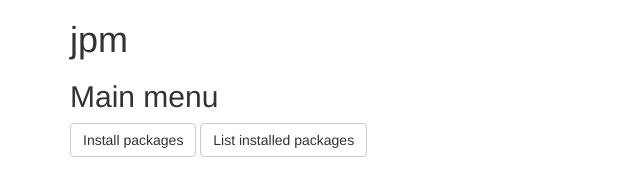
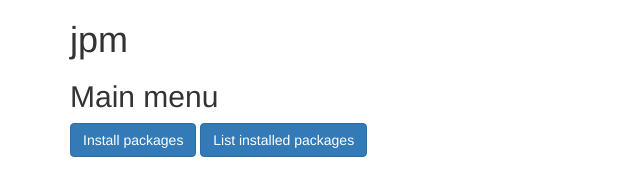
Before and after one commit to SimonLarsen/jpm, a plain HTML site: page client/www/index.html in a window 1280 px wide. Shown: the whole page, without its empty margins (0-640 px from the left). Drawn offline with nearby package versions, Linux system fonts and the light colour scheme.

Commit message:
Minor usability changes to web client

```diff
--- a/client/www/index.html
+++ b/client/www/index.html
@@ -10,8 +10,8 @@
 			<h1>jpm</h1>
 			<h2>Main menu</h2>
 			<p>
-				<a class="btn btn-default" href="installPackages" role="button">Install packages</a>
-				<a class="btn btn-default" href="listPackages" role="button">List installed packages</a>
+				<a class="btn btn-primary" href="installPackages" role="button">Install packages</a>
+				<a class="btn btn-primary" href="listPackages" role="button">List installed packages</a>
 			</p>
 		</div>
 	</body>
```
Also changed, not shown: 1 other file.
